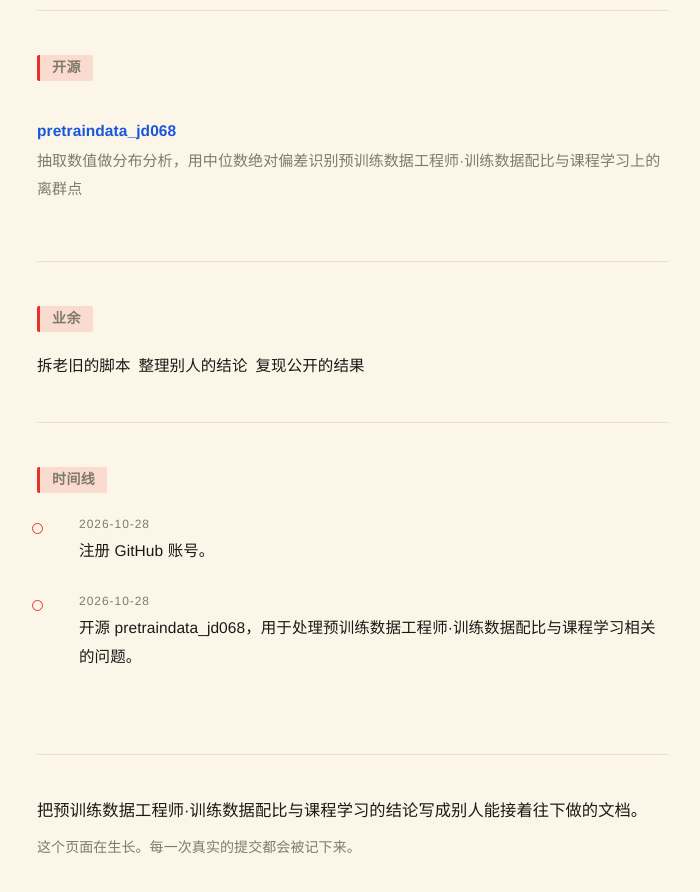
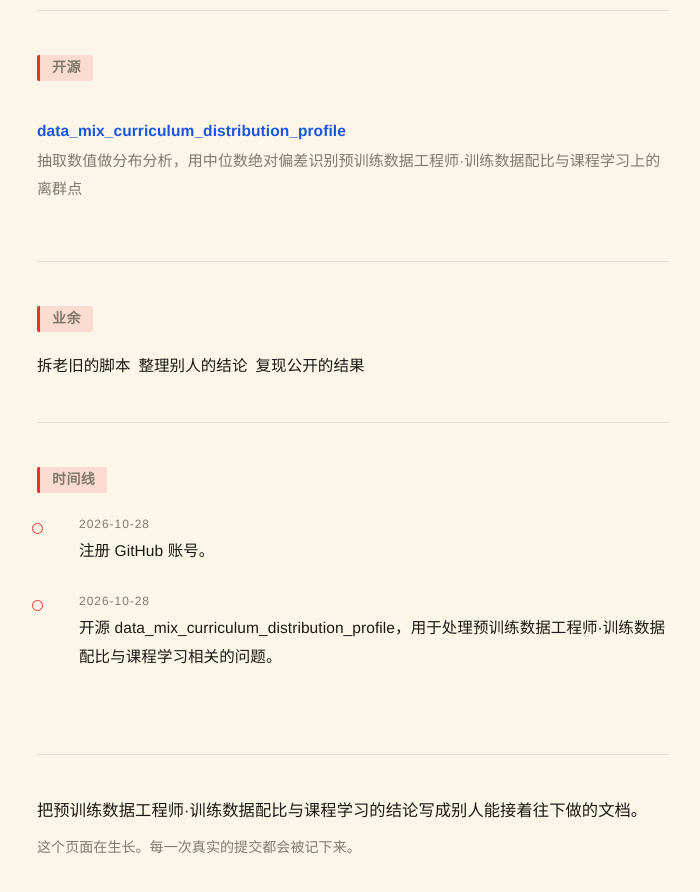
Before and after one commit to wiechet/wiechet.github.io, a plain HTML site: page index.html in a window 1280 px wide. Shown: the part 920-1812 px from the top of the page, without its empty margins (287-987 px from the left). Drawn offline with Linux system fonts and the light colour scheme.

Commit message:
chore: 同步仓库改名后的链接

```diff
--- a/index.html
+++ b/index.html
@@ -102,7 +102,7 @@
 <section id="work">
   <h2>开源</h2>
   <ul class="repos">
-    <li><div class="name"><a href="https://github.com/wiechet/pretraindata_jd068" rel="noopener">pretraindata_jd068</a></div>
+    <li><div class="name"><a href="https://github.com/wiechet/data_mix_curriculum_distribution_profile" rel="noopener">data_mix_curriculum_distribution_profile</a></div>
       <div class="desc">抽取数值做分布分析，用中位数绝对偏差识别预训练数据工程师·训练数据配比与课程学习上的离群点</div>
     </li>
   </ul>
@@ -126,7 +126,7 @@
     </li>
     <li>
       <span class="when">2026-10-28</span>
-      开源 pretraindata_jd068，用于处理预训练数据工程师·训练数据配比与课程学习相关的问题。
+      开源 data_mix_curriculum_distribution_profile，用于处理预训练数据工程师·训练数据配比与课程学习相关的问题。
     </li>
   </ol>
 </section>
```
